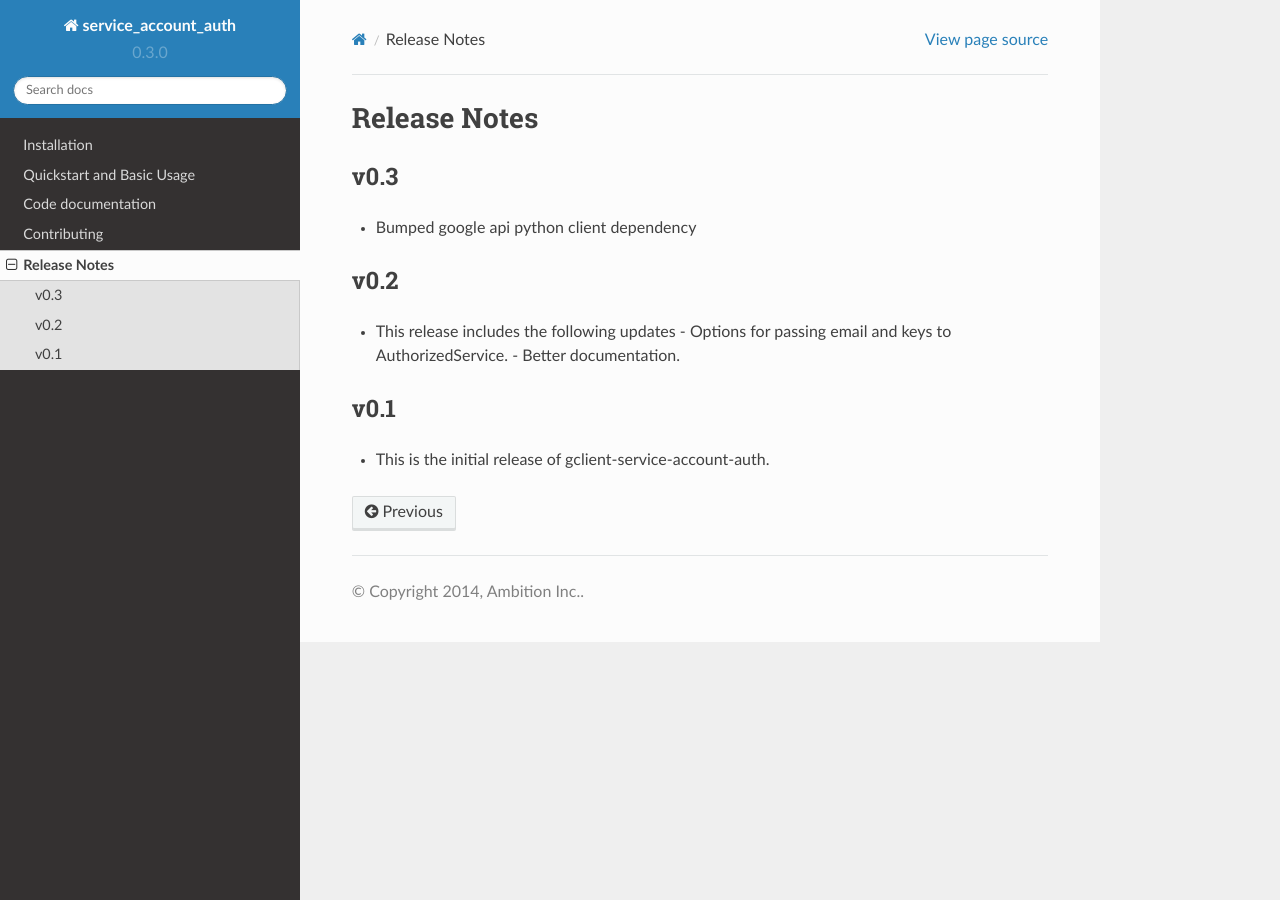
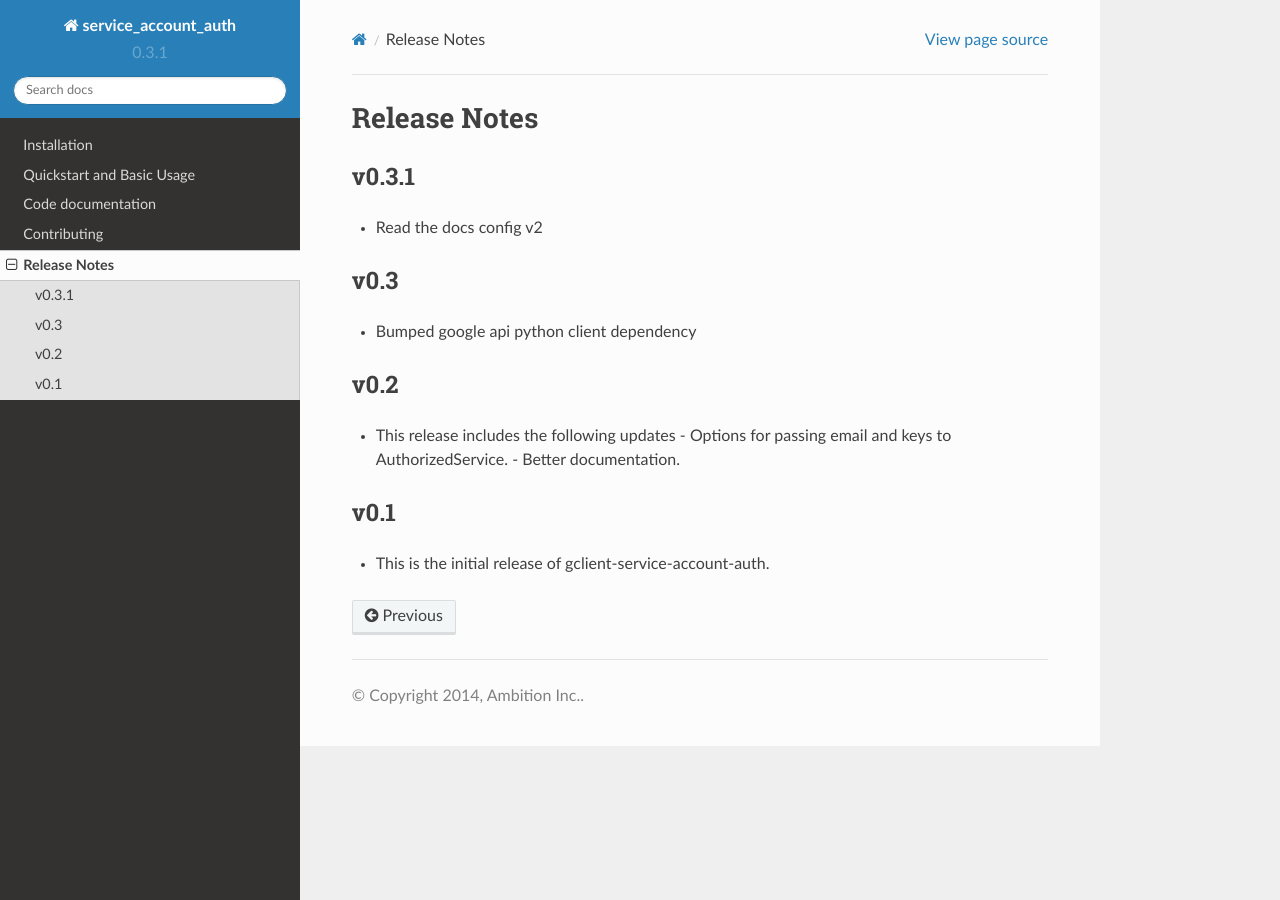
Before and after one commit to ambitioninc/gclient-service-account-auth, a Sphinx documentation site: the page built from docs/release_notes.rst, in a window 1280 px wide. Built offline with Sphinx 7.4.7 and the Read the Docs theme 2.0.0, drawn with Linux system fonts in a browser that asks for light colours.

Commit message:
read the docs config v2

```diff
--- a/docs/release_notes.rst
+++ b/docs/release_notes.rst
@@ -1,5 +1,10 @@
 Release Notes
 =============
+
+v0.3.1
+----
+
+* Read the docs config v2
 
 v0.3
 ----
--- a/service_account_auth/version.py
+++ b/service_account_auth/version.py
@@ -1 +1 @@
-__version__ = '0.3.0'
+__version__ = '0.3.1'
```
Also changed, not shown: .readthedocs.yaml (added).
